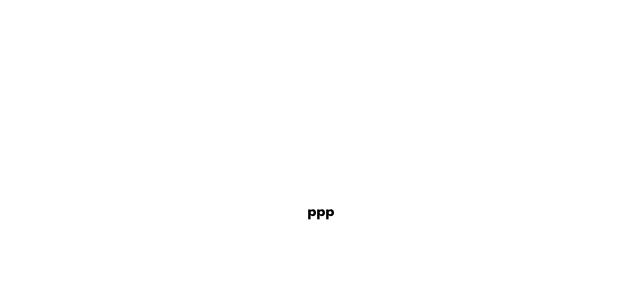
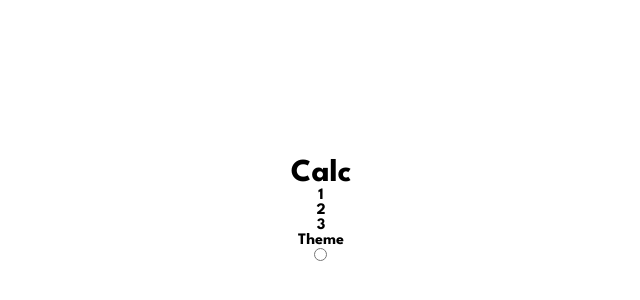
Before and after one commit to KwameWilson/calculatorApp, a React (Vite) app in the folder calculatorApp/: page / in a window 1280 px wide. Shown: the part 188-488 px from the top of the page, without its empty margins (319-959 px from the left). Built offline with nearby package versions, Linux system fonts and the light colour scheme.

Commit message:
Finished the markup for Header and Theme

```diff
--- a/calculatorApp/src/App.tsx
+++ b/calculatorApp/src/App.tsx
@@ -5,8 +5,8 @@ import './Components/themes/alt-dark-mode.css'
 import './Components/themes/dark-mode.css'
 // import './Components/themes/light-mode.css'
 // import { Button } from './Components/button/Button.tsx'
-// import { Header } from './Components/header/Header.tsx'
-// import { Theme } from './Components/themes/Theme.tsx'
+import { Header } from './Components/header/Header.tsx'
+import { Theme } from './Components/themes/Theme.tsx'
 // import { ResultsField } from './Components/resultsField/ResultsField.tsx'
 
 
@@ -14,7 +14,8 @@ function App() {
 
   return (
     <div>
-      ppp
+      <Header />
+      <Theme />
     </div>
   )
 }
--- a/calculatorApp/src/Components/header/Header.tsx
+++ b/calculatorApp/src/Components/header/Header.tsx
@@ -1 +1,11 @@
-// import React from "react";
+import React from "react";
+
+export const Header = () => {
+    return (
+        <>
+            <h1 className="heading">
+                Calc
+            </h1>
+        </>
+    )
+}
--- a/calculatorApp/src/Components/themes/Theme.tsx
+++ b/calculatorApp/src/Components/themes/Theme.tsx
@@ -1 +1,23 @@
-// import React from "react";
+import React from "react";
+
+export const Theme = () => {
+    return (
+        <>
+            <div className="theme-wrapper">
+                <div className="theme-indicator">
+                    <p>1</p>
+                    <p>2</p>
+                    <p>3</p>
+                </div>
+
+                <div className="toggle-grid">
+                    <label htmlFor="toggle">Theme</label>
+                    <div className="toggle">
+                        <input type="radio" name="toggle" id="toggle" />
+                        <label htmlFor="toggle"></label>
+                    </div>
+                </div>
+            </div>
+        </>
+    )
+}
```
